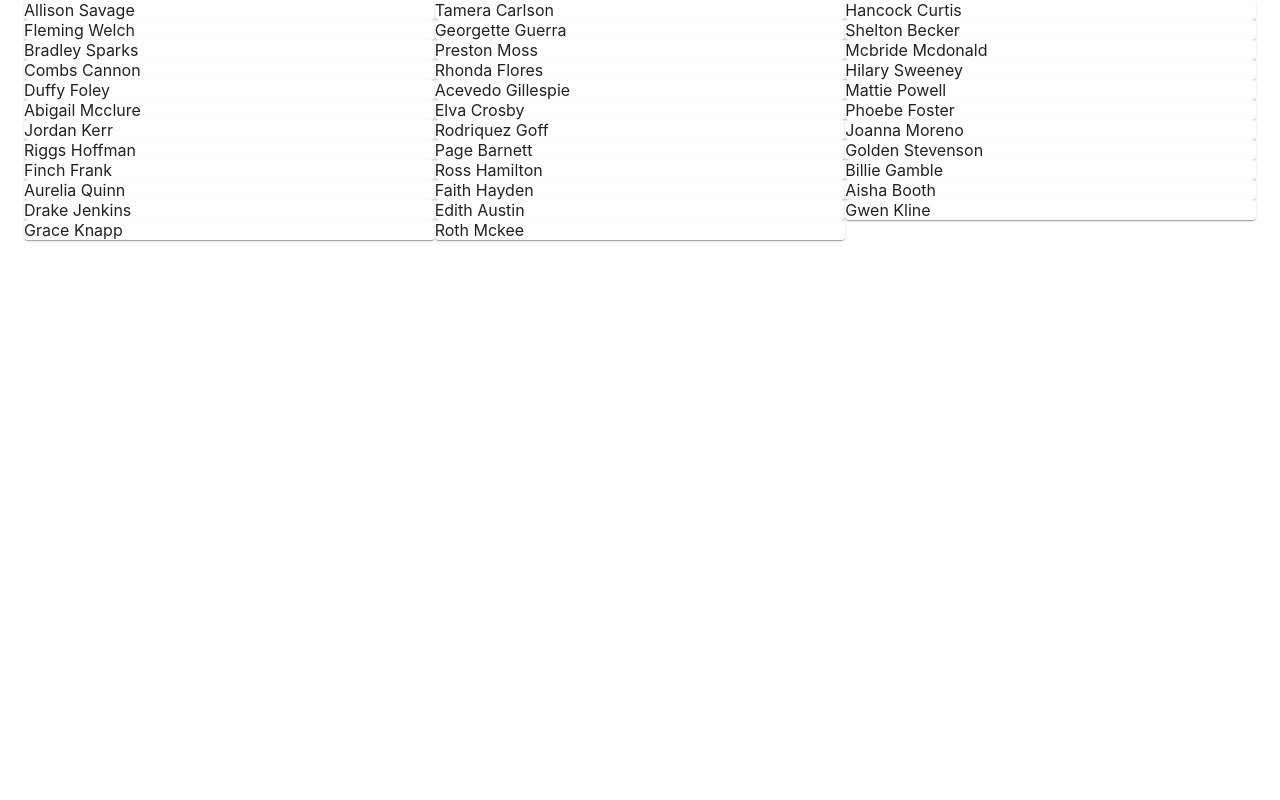
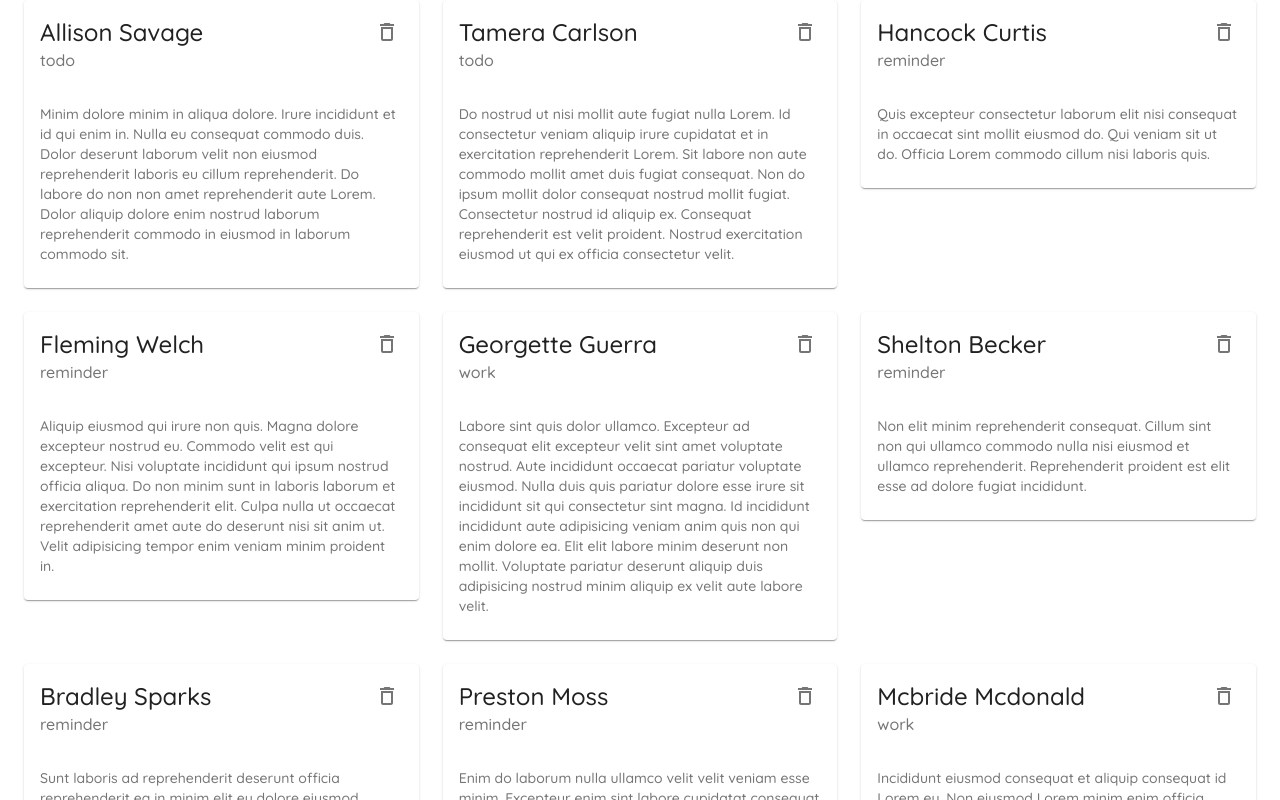
Before and after one commit to Gagandeep39/react-material-notes, a React (Create React App) app: page / in a window 1280 px wide. Shown: the top 800 px of the page. Built offline with nearby package versions, Linux system fonts and the light colour scheme; data requests are answered from the project's data file.

Commit message:
Created  simple card

```diff
--- /dev/null
+++ b/src/components/NoteCard.js
@@ -0,0 +1,35 @@
+import {
+  Card,
+  CardContent,
+  CardHeader,
+  IconButton,
+  Typography,
+} from '@material-ui/core';
+import { DeleteOutlined } from '@material-ui/icons';
+import React from 'react';
+
+const NoteCard = ({ note }) => {
+  return (
+    <div>
+      <Card elevation={1}>
+        <CardHeader
+          action={
+            <IconButton>
+              <DeleteOutlined />
+            </IconButton>
+          }
+          title={note.title}
+          subheader={note.category}
+        />
+
+        <CardContent>
+          <Typography variant="body2" color="textSecondary">
+            {note.details}
+          </Typography>
+        </CardContent>
+      </Card>
+    </div>
+  );
+};
+
+export default NoteCard;
--- a/src/pages/Notes.js
+++ b/src/pages/Notes.js
@@ -1,5 +1,6 @@
-import { Container, Grid, Paper } from '@material-ui/core';
+import { Container, Grid } from '@material-ui/core';
 import React, { useEffect, useState } from 'react';
+import NoteCard from '../components/NoteCard';
 
 const Notes = () => {
   const [notes, setNotes] = useState([]);
@@ -11,10 +12,10 @@
 
   return (
     <Container>
-      <Grid container>
+      <Grid container spacing={3}>
         {notes.map((note) => (
           <Grid item xs={12} md={6} lg={4} key={note.id}>
-            <Paper>{note.title} </Paper>
+            <NoteCard note={note} />
           </Grid>
         ))}
       </Grid>
```
